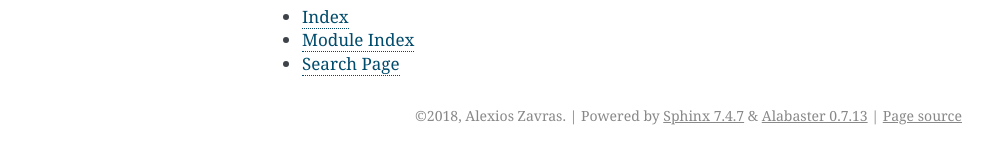
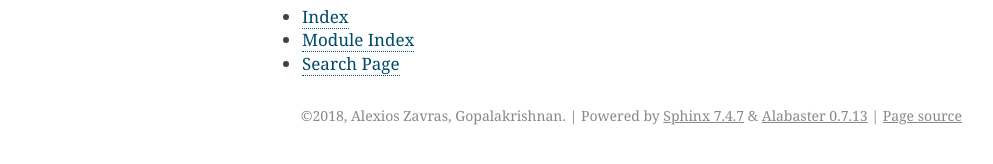
Before and after one commit to eellak/clio, a Sphinx documentation site: the page built from doc/index.rst, in a window 1280 px wide. Shown: the part 623-787 px from the top of the page, without its empty margins (148-1141 px from the left). Built offline with Sphinx 7.4.7, drawn with Linux system fonts in a browser that asks for light colours.

Commit message:
copyright sphinx documentation

```diff
--- a/doc/conf.py
+++ b/doc/conf.py
@@ -19,7 +19,7 @@ sys.path.insert(0, os.path.abspath(os.path.join(os.path.dirname(os.getcwd()), 's
 # -- Project information -----------------------------------------------------
 
 project = 'Clio'
-copyright = '2018, Alexios Zavras'
+copyright = '2018, Alexios Zavras, Gopalakrishnan'
 author = 'Alexios Zavras'
 
 # The short X.Y version
```
